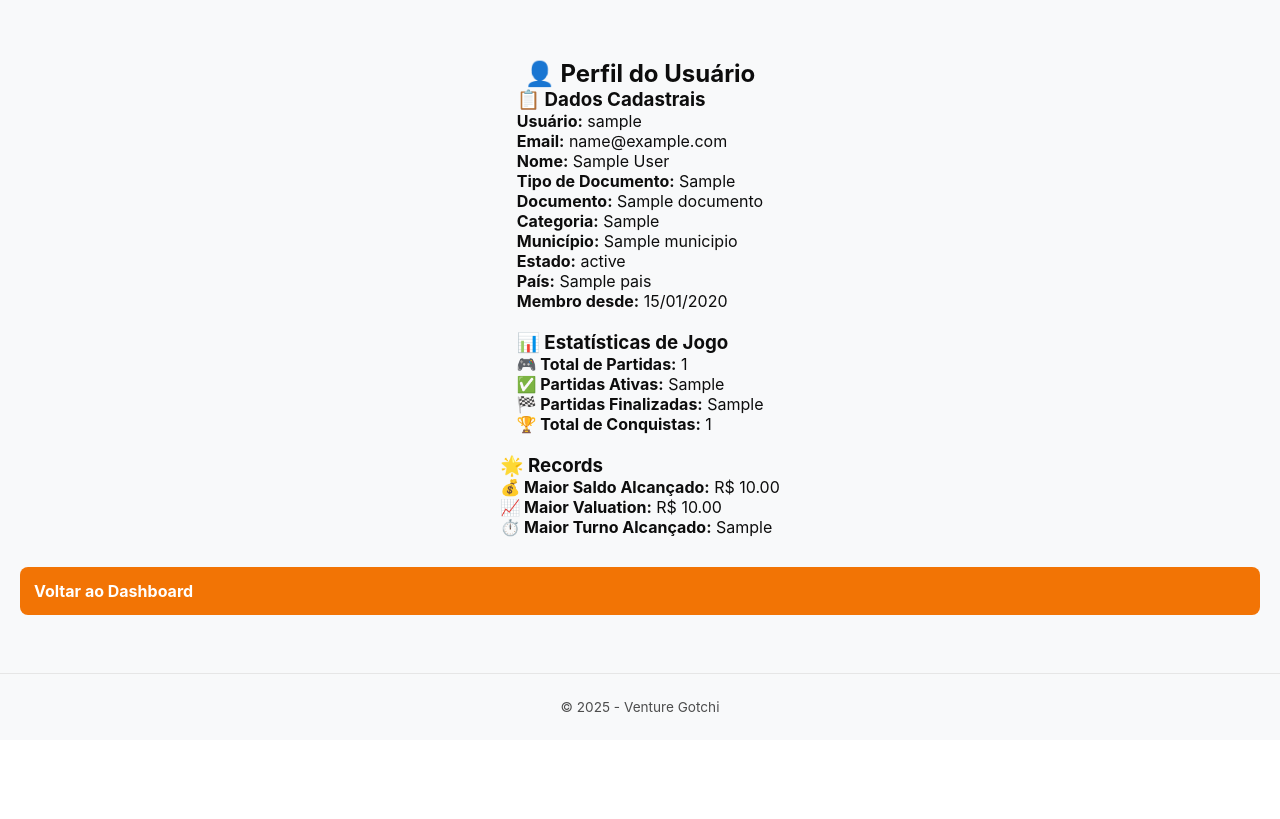
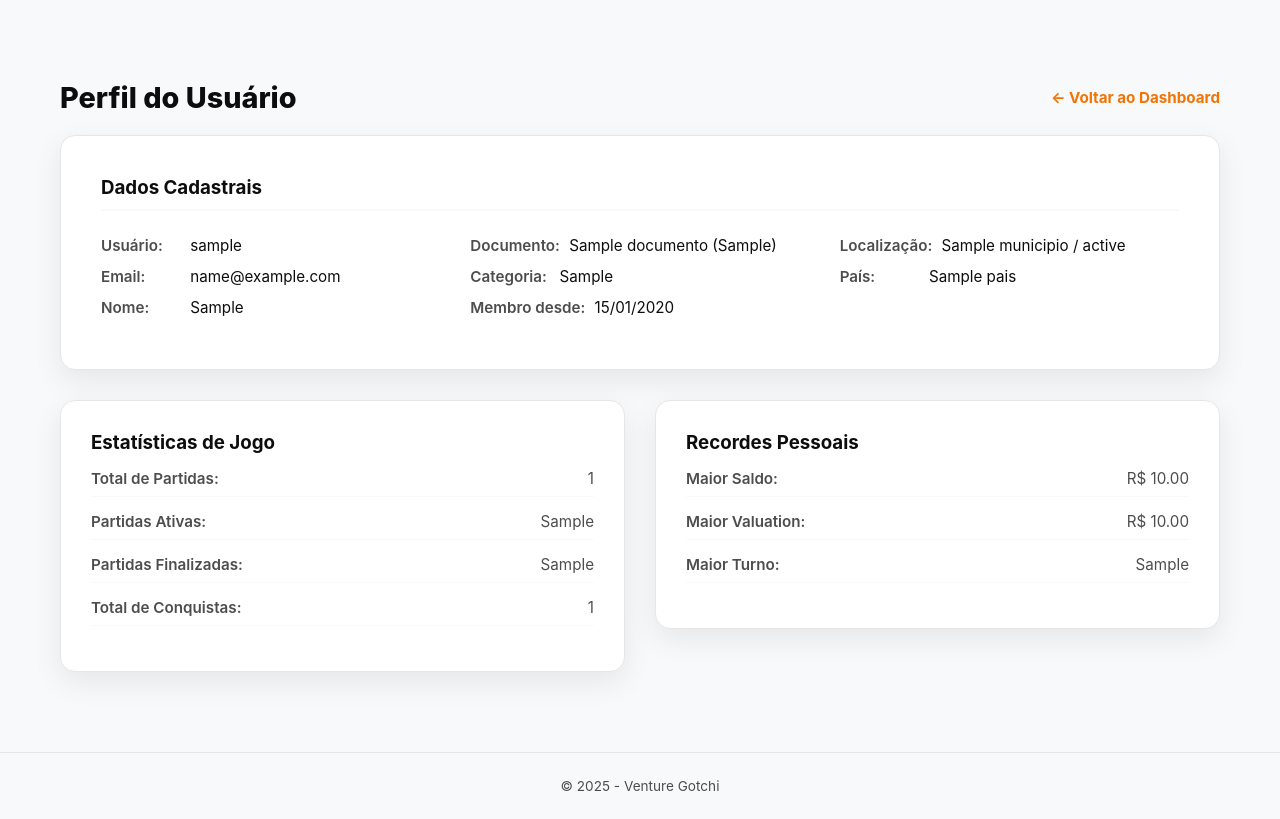
Before and after one commit to thiagopecli/venture_gotchi, a Django app: template templates/perfil.html in a window 1280 px wide. Shown: the part 60-879 px from the top of the page. Before the commit the page ends 772 px from the top, so only its background shows below. Run offline with Django 5.2, Linux system fonts and the light colour scheme; the template is opened without the code that fills it: most values are stand-ins (such as "Sample title", 1, 10 or a date in 2020).

Commit message:
fix: Organização dos dados cadastrais do jogador

```diff
--- a/templates/perfil.html
+++ b/templates/perfil.html
@@ -1,38 +1,55 @@
 {% extends 'base.html' %}
 
-{% block title%} Perfil {% endblock %}
+{% block title %} Perfil - Venture Gotchi {% endblock %}
 
 {% block content %}
-<h2> 👤 Perfil do Usuário </h2>
+<main class="dashboard-main">
+    <div class="header-container">
+        <h2 class="profile-title">Perfil do Usuário</h2>
+        <a href="{% url 'dashboard' %}" class="btn-back-orange">← Voltar ao Dashboard</a>
+    </div>
 
-<div class="card" style="display: block; margin-bottom: 20px;">
-    <h3>📋 Dados Cadastrais</h3>
-    <p><strong>Usuário:</strong> {{ usuario.username }}</p>
-    <p><strong>Email:</strong> {{ usuario.email }}</p>
-    <p><strong>Nome:</strong> {{ usuario.first_name }} {{ usuario.last_name }}</p>
-    <p><strong>Tipo de Documento:</strong> {{ usuario.tipo_documento }}</p>
-    <p><strong>Documento:</strong> {{ usuario.documento }}</p>
-    <p><strong>Categoria:</strong> {{ usuario.get_categoria_display }}</p>
-    {% if usuario.municipio %}<p><strong>Município:</strong> {{ usuario.municipio }}</p>{% endif %}
-    {% if usuario.estado %}<p><strong>Estado:</strong> {{ usuario.estado }}</p>{% endif %}
-    {% if usuario.pais %}<p><strong>País:</strong> {{ usuario.pais }}</p>{% endif %}
-    <p><strong>Membro desde:</strong> {{ usuario.date_joined|date:"d/m/Y" }}</p>
-</div>
+    <div class="info-card profile-card-main">
+        <h3 class="section-subtitle">Dados Cadastrais</h3>
+        <div class="profile-data-grid">
+            <div class="data-group">
+                <p><span>Usuário:</span> {{ usuario.username }}</p>
+                <p><span>Email:</span> {{ usuario.email }}</p>
+                <p><span>Nome:</span> {{ usuario.first_name }}</p>
+            </div>
+            <div class="data-group">
+                <p><span>Documento:</span> {{ usuario.documento }} ({{ usuario.tipo_documento }})</p>
+                <p><span>Categoria:</span> {{ usuario.get_categoria_display }}</p>
+                <p><span>Membro desde:</span> {{ usuario.date_joined|date:"d/m/Y" }}</p>
+            </div>
+            <div class="data-group">
+                {% if usuario.municipio %}
+                <p><span>Localização:</span> {{ usuario.municipio }} / {{ usuario.estado }}</p>
+                <p><span>País:</span> {{ usuario.pais|default:"Brasil" }}</p>
+                {% endif %}
+            </div>
+        </div>
+    </div>
 
-<div class="card" style="display: block; margin-bottom: 20px;">
-    <h3>📊 Estatísticas de Jogo</h3>
-    <p><strong>🎮 Total de Partidas:</strong> {{ total_partidas }}</p>
-    <p><strong>✅ Partidas Ativas:</strong> {{ partidas_ativas }}</p>
-    <p><strong>🏁 Partidas Finalizadas:</strong> {{ partidas_finalizadas }}</p>
-    <p><strong>🏆 Total de Conquistas:</strong> {{ total_conquistas }}</p>
-</div>
+    <div class="dashboard-grid">
+        <div class="info-card stats-card">
+            <h3>Estatísticas de Jogo</h3>
+            <div class="simple-list">
+                <p><strong>Total de Partidas:</strong> {{ total_partidas }}</p>
+                <p><strong>Partidas Ativas:</strong> {{ partidas_ativas }}</p>
+                <p><strong>Partidas Finalizadas:</strong> {{ partidas_finalizadas }}</p>
+                <p><strong>Total de Conquistas:</strong> {{ total_conquistas }}</p>
+            </div>
+        </div>
 
-<div class="card" style="display: block; margin-bottom: 20px;">
-    <h3>🌟 Records</h3>
-    <p><strong>💰 Maior Saldo Alcançado:</strong> R$ {{ maior_saldo|floatformat:2 }}</p>
-    <p><strong>📈 Maior Valuation:</strong> R$ {{ maior_valuation|floatformat:2 }}</p>
-    <p><strong>⏱️ Maior Turno Alcançado:</strong> {{ maior_turno }}</p>
-</div>
-
-<a href="{% url 'dashboard' %}" class="btn btn-primary">Voltar ao Dashboard</a>
+        <div class="info-card stats-card">
+            <h3>Recordes Pessoais</h3>
+            <div class="simple-list">
+                <p><strong>Maior Saldo:</strong> R$ {{ maior_saldo|floatformat:2 }}</p>
+                <p><strong>Maior Valuation:</strong> R$ {{ maior_valuation|floatformat:2 }}</p>
+                <p><strong>Maior Turno:</strong> {{ maior_turno }}</p>
+            </div>
+        </div>
+    </div>
+</main>
 {% endblock %}
```
